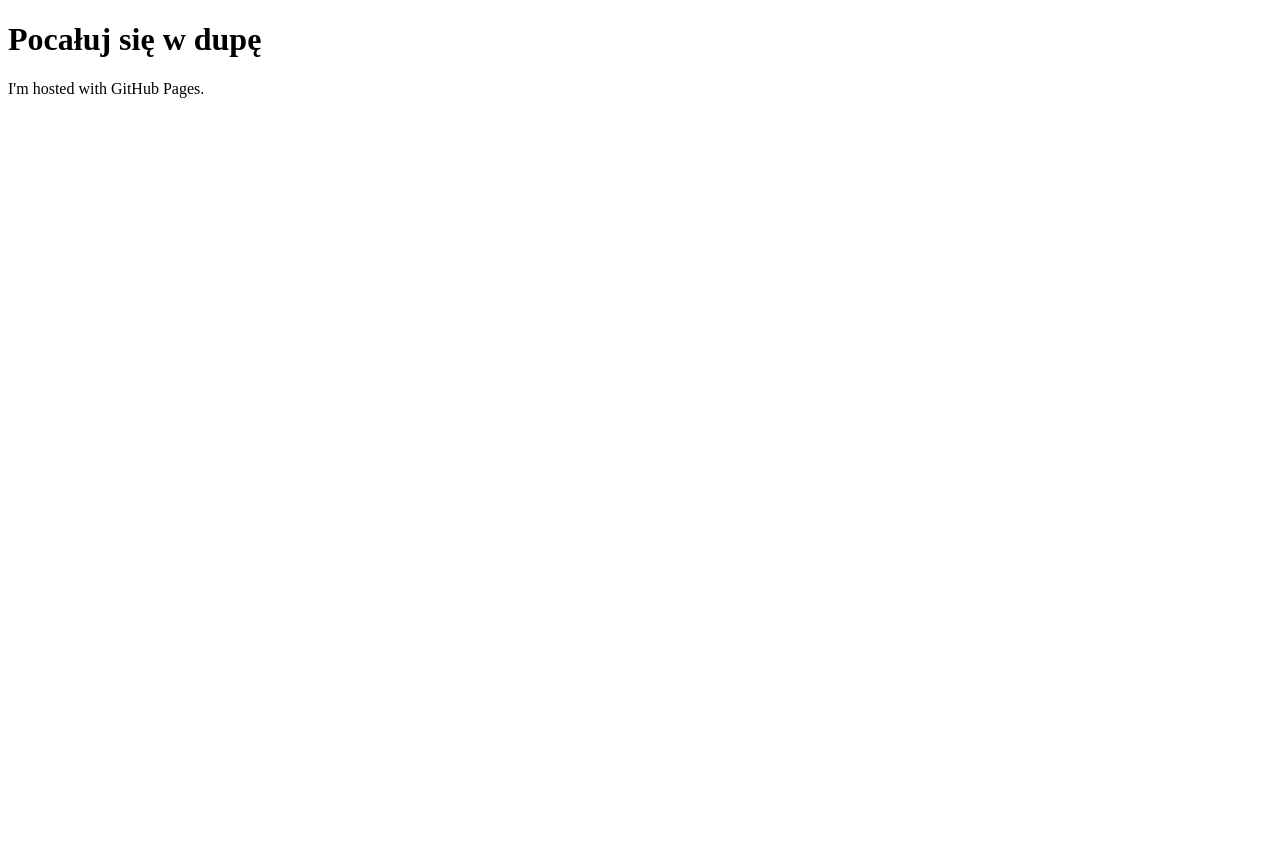
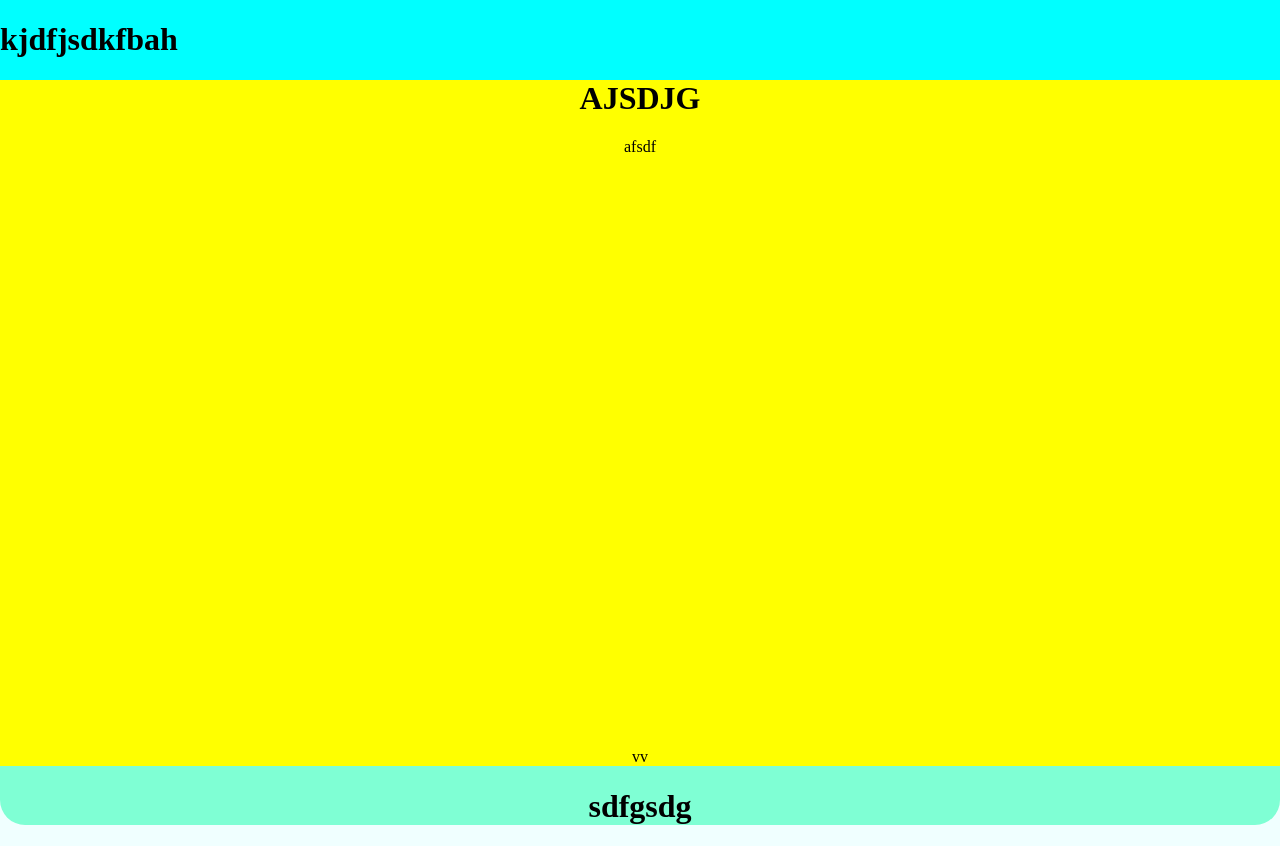
Before and after one commit to FarewellSolenya/FarewellSolenya.github.io, a plain HTML site: page index.html in a window 1280 px wide. Before the commit the page ends 800 px from the top, so only its background shows below. Drawn offline with Linux system fonts and the light colour scheme.

Commit message:
nowa strona

```diff
--- a/index.html
+++ b/index.html
@@ -1,7 +1,29 @@
 <!DOCTYPE html>
-<html>
-    <body>
-        <h1>Pocałuj się w dupę</h1>
-        <p>I'm hosted with GitHub Pages.</p>
-    </body>
+<html lang="en">
+<head>
+    <meta charset="UTF-8">
+    <meta name="viewport" content="width=device-width, initial-scale=1.0">
+    <meta http-equiv="X-UA-Compatible" content="ie=edge">
+    <title>Strona</title>
+    <link rel="stylesheet" type="text/css" href="styles.css">
+</head>
+<body>
+    <div id="header">
+        <h1>
+            kjdfjsdkfbah
+        </h1>
+    </div>
+    <div id="main_container">
+        <header>
+            <h1>STRONA</h1>
+        </header>
+        <main id="main_body">
+            <h1>AJSDJG</h1>
+            <p>afsdf</p> <br> <br><br><br><br><br><br><br><br><br><br><br><br><br><br><br><br><br><br><br><br><br><br><br><br><br><br><br><br><br><br><br>vv
+        </main>
+        <footer>
+            <h1>sdfgsdg</h1>
+        </footer>
+    </div>
+</body>
 </html>
--- /dev/null
+++ b/styles.css
@@ -0,0 +1,22 @@
+body{
+    background-color: azure;
+    margin: 0;
+}
+#header{
+    top: 0;
+    background-color: aqua;
+    width: 100%;
+    position: fixed;
+    z-index: 1;
+}
+#main_container {
+    width:100%;
+    padding:0 0 0 0;
+    position: relative;
+    background-color: aquamarine;
+    text-align: center;
+    border-radius: 25px;
+}
+#main_body {
+    background-color: yellow;
+}
```
